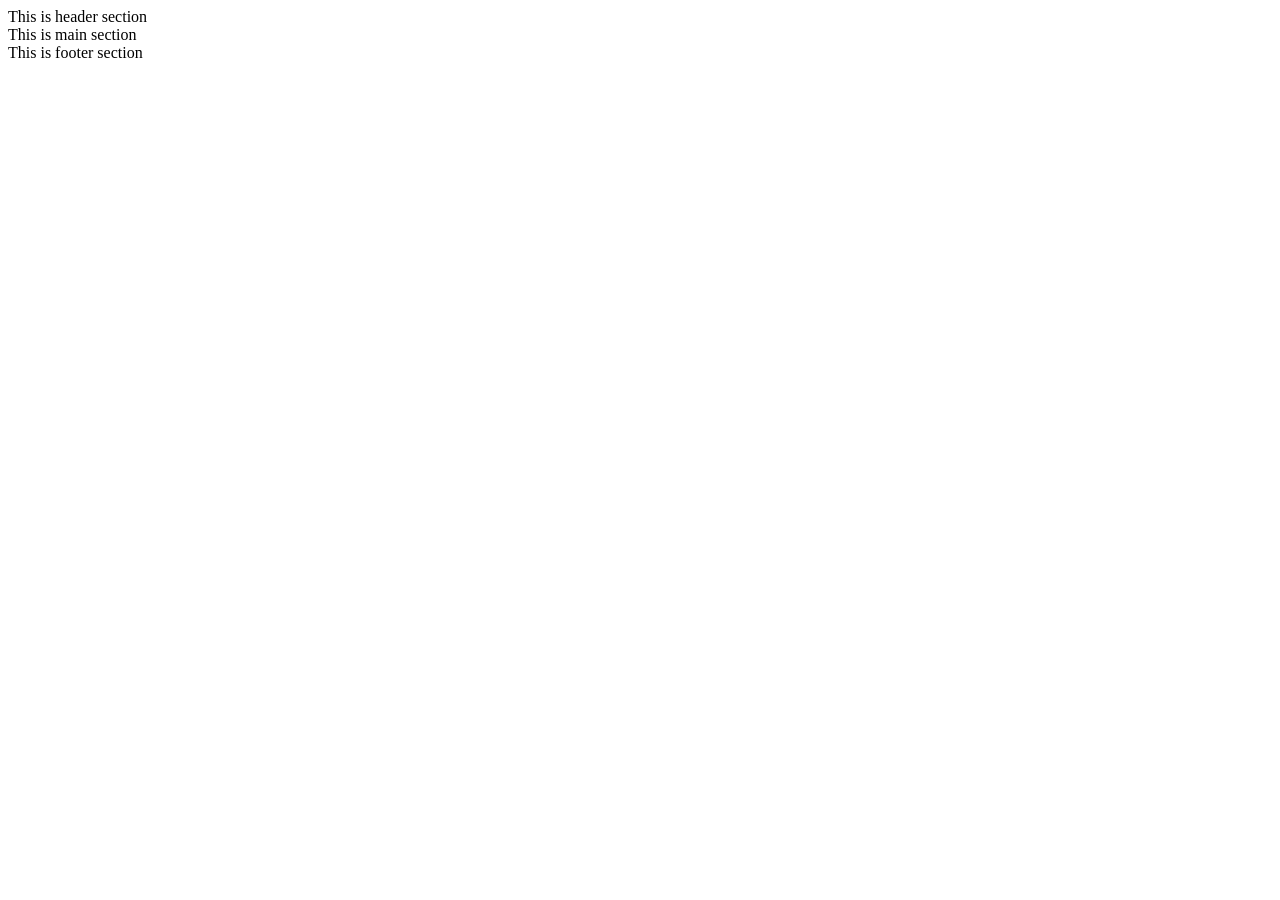
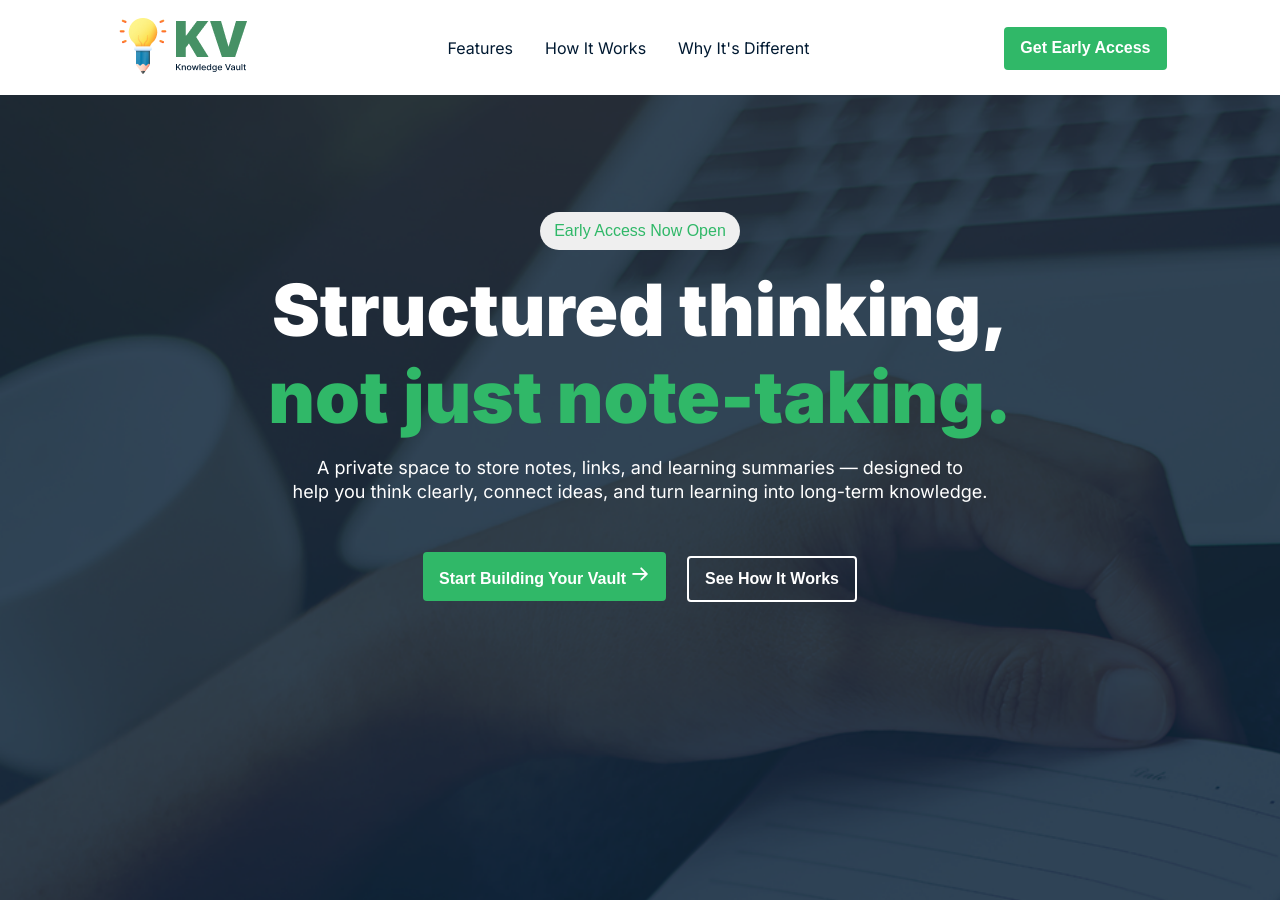
Before and after one commit to bakibillah227/Assignment-01-B-13, a plain HTML site: page index.html in a window 1280 px wide. Before the commit the page ends 800 px from the top, so only its background shows below. Drawn offline with Linux system fonts and the light colour scheme.

Commit message:
Header section designed according to figma

```diff
--- a/index.html
+++ b/index.html
@@ -1,16 +1,70 @@
 <!DOCTYPE html>
 <html lang="en">
-<head>
-    <meta charset="UTF-8">
-    <meta name="viewport" content="width=device-width, initial-scale=1.0">
+  <head>
+    <meta charset="UTF-8" />
+    <meta name="viewport" content="width=device-width, initial-scale=1.0" />
     <title>Knowledge-Vault</title>
-    <link rel="stylesheet" href="styles/style.css">
-</head>
-<body>
-    <header>This is header section</header>
-    <main>This is main section</main>
+    <link rel="preconnect" href="https://fonts.googleapis.com" />
+    <link rel="preconnect" href="https://fonts.gstatic.com" crossorigin />
+    <link
+      href="https://fonts.googleapis.com/css2?family=Inter:ital,opsz,wght@0,14..32,100..900;1,14..32,100..900&display=swap"
+      rel="stylesheet"
+    />
+    <link rel="stylesheet" href="styles/style.css" />
+  </head>
+  <body class="inter">
+    <!-- This is header section -->
+
+    <header>
+      <nav class="container">
+        <div class="nav-logo">
+          <img src="assets/logo-navbar.png" alt="" />
+        </div>
+
+        <div>
+          <ul class="menu">
+            <li><a href="">Features</a></li>
+            <li><a href="">How It Works</a></li>
+            <li><a href="">Why It's Different</a></li>
+          </ul>
+        </div>
+        <div>
+          <button class="btn">Get Early Access</button>
+        </div>
+      </nav>
+
+      <section class="banner">
+        <div>
+          <button class="btn-2">Early Access Now Open</button>
+        </div>
+
+        <div>
+          <h1 class="white-title">Structured thinking,</h1>
+          <h1 class="green-title">not just note-taking.</h1>
+          <p class="banner-info">
+            A private space to store notes, links, and learning summaries —
+            designed to <br />
+
+            help you think clearly, connect ideas, and turn learning into
+            long-term knowledge.
+          </p>
+        </div>
+
+        <div class="align">
+          <button class="btn">Start Building Your Vault  <img src="assets/ArrowRight.png" alt=""></button>
+          <button class="btn-3">See How It Works</button>
+        </div>
+      </section>
+    </header>
+
+         <!-- This is main section -->
+    <main>
+     <section id="result">
+
+     </section>
+    </main>
     <footer>
-        This is footer section
+      <!-- This is footer section -->
     </footer>
-</body>
+  </body>
 </html>
--- a/styles/style.css
+++ b/styles/style.css
@@ -0,0 +1,122 @@
+* {
+  margin: 0;
+  padding: 0;
+  box-sizing: border-box;
+}
+
+/* Shared Styles */
+
+.inter {
+  font-family: "Inter", sans-serif;
+  font-optical-sizing: auto;
+}
+
+.btn {
+  background-color: #30b868;
+  font-size: 16px;
+  font-weight: 600;
+  color: white;
+  border: none;
+  padding: 12.5px 16px;
+  border-radius: 4px;
+}
+
+.btn:hover {
+  background-color: #2a9d48;
+  cursor: pointer;
+}
+
+/* Header Section Styles */
+
+header {
+  background: url(../assets/hero-bg.png);
+  background-position: 0 95px;
+  background-repeat: no-repeat;
+  background-size: cover;
+  height: 900px;
+}
+
+header .container {
+  display: flex;
+  justify-content: space-around;
+  align-items: center;
+  padding: 16px;
+  width: 100%;
+  max-width: 1800px;
+  margin: 0px auto;
+}
+
+.container .menu {
+  display: flex;
+  list-style-type: none;
+  gap: 32px;
+  align-items: center;
+}
+
+.container .menu a {
+  text-decoration: none;
+  color: #001931;
+}
+
+header .banner {
+  align-items: center;
+  text-align: center;
+  display: flex;
+  flex-direction: column;
+  justify-content: flex-start;
+  gap: 16px;
+  margin-top: 115.5px;
+}
+
+.banner .btn-2 {
+  padding: 10px 14px;
+  font-size: 16px;
+  font-weight: 500;
+  color: #30b868;
+  border: none;
+  border-radius: 1000px;
+}
+
+.btn-2:hover {
+  background-color: #2a9d48;
+  cursor: pointer;
+  color: white;
+}
+
+.banner .white-title {
+  font-size: 72px;
+  font-weight: 900;
+  color: white;
+}
+
+.banner .green-title {
+  font-size: 72px;
+  font-weight: 900;
+  color: rgba(48, 184, 104, 1);
+  margin-bottom: 16px;
+}
+
+.banner .banner-info {
+  font-size: 18px;
+  font-weight: 400;
+  line-height: 24px;
+  color: #ffffff;
+  margin-bottom: 32px;
+}
+
+.banner .align img{
+
+}
+
+.banner .btn-3 {
+  margin-left: 16px;
+  padding: 12px 16px;
+  border-radius: 4px;
+  color: white;
+  background-color: transparent;
+  border: 2px solid white;
+  font-size: 16px;
+  font-weight: 600;
+}
+
+/*  */
```
